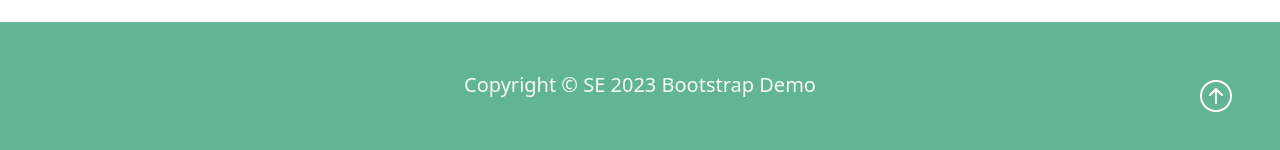
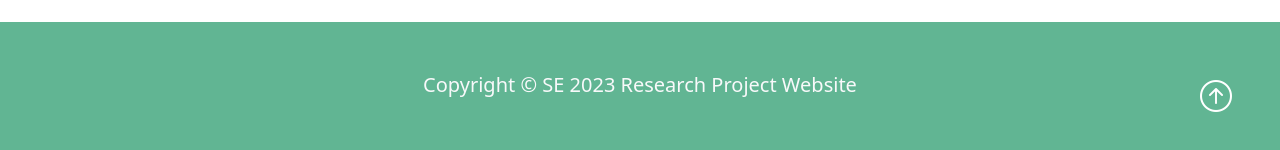
Before and after one commit to A-Patel07/researchWebsite, a plain HTML site: page authors.html in a window 1280 px wide. Shown: the part 814-964 px from the top of the page. Drawn offline with nearby package versions, Linux system fonts and the light colour scheme.

Commit message:
Fixed footer text

```diff
--- a/authors.html
+++ b/authors.html
@@ -74,7 +74,7 @@
     <!-- Footer (Requires Bootstrap Icons CSS)-->
     <footer class="p-5 footer text-light text-center position-relative">
         <div class="container">
-            <p class="lead">Copyright &copy; SE 2023 Bootstrap Demo</p>
+            <p class="lead">Copyright &copy; SE 2023 Research Project Website</p>
             <a href="#" class="position-absolute bottom-0 end-0 p-5">
                 <i class="bi bi-arrow-up-circle h2 icon-white"></i>
             </a>
```
Also changed, not shown: index.html (+1 -1 lines), procedure.html (+1 -1 lines), results.html (+1 -1 lines).
